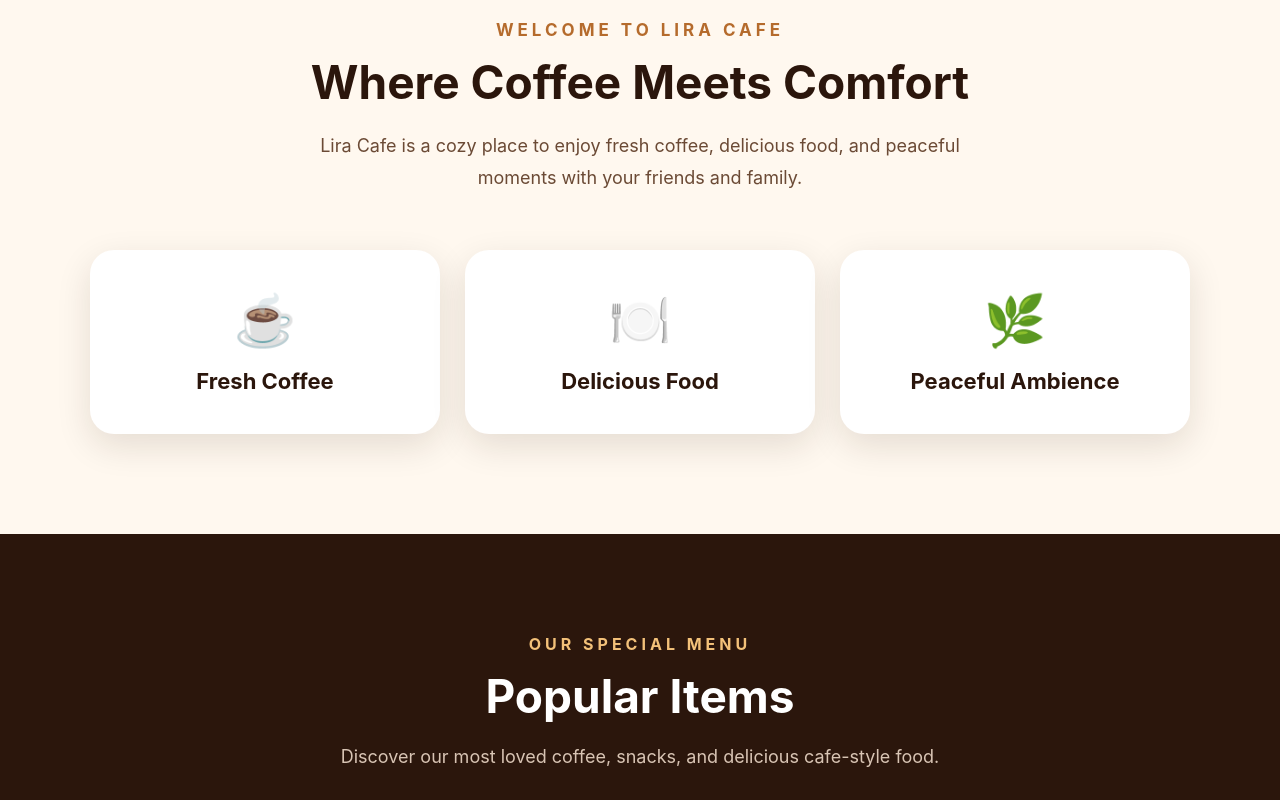
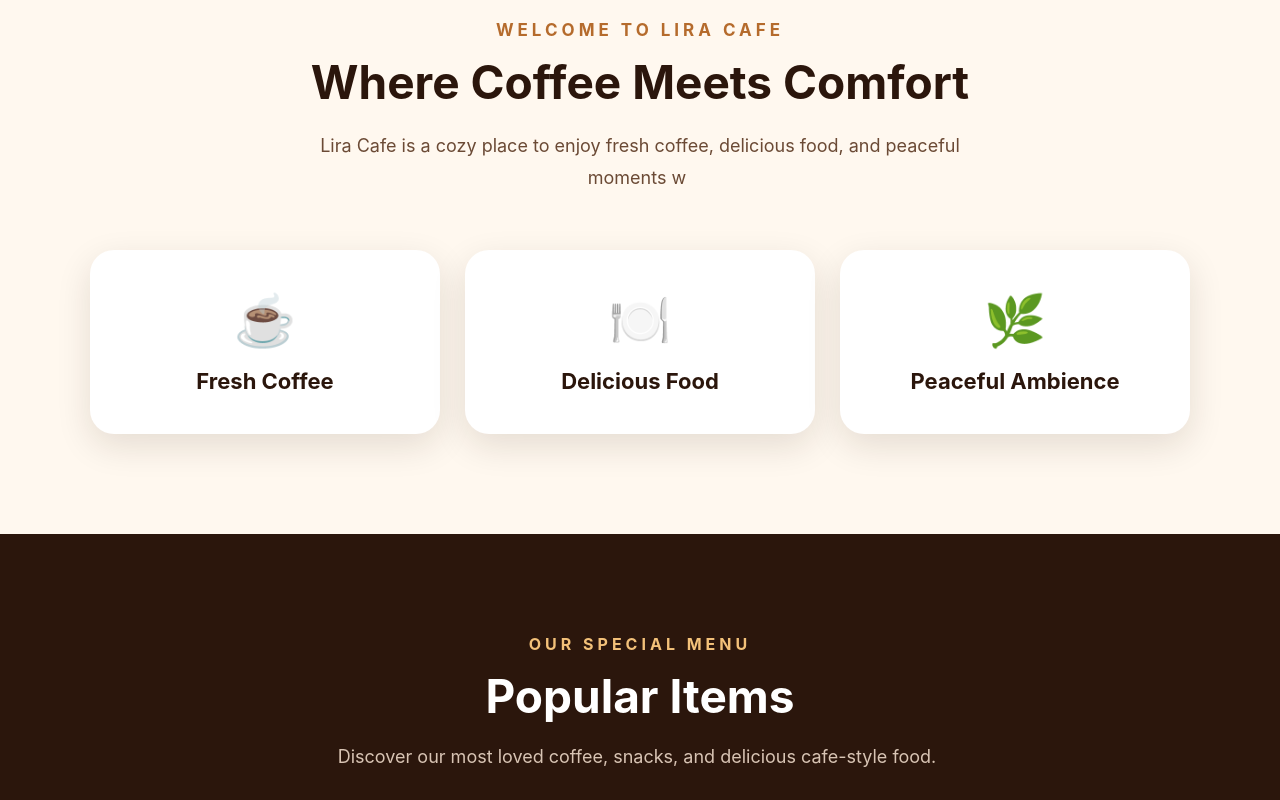
Before and after one commit to lalit25-kumar/LIRA-CAFE-Project, a React (Create React App) app: page / in a window 1280 px wide. Shown: the part 880-1680 px from the top of the page. Built offline with nearby package versions, Linux system fonts and the light colour scheme.

Commit message:
uploaded code for  lalit

```diff
--- a/src/components/CafeIntro.jsx
+++ b/src/components/CafeIntro.jsx
@@ -1,6 +1,39 @@
+import { useEffect, useState } from "react";
 import "./CafeIntro.css";
+import { TypeAnimation } from "react-type-animation";
 
 function CafeIntro() {
+  // Ye state batayegi ki typing effect start hua ya nahi
+  const [startTyping, setStartTyping] = useState(false);
+
+  useEffect(() => {
+    const handleScroll = () => {
+      const introSection = document.getElementById("about");
+
+      // Agar section mil gaya aur typing abhi start nahi hui hai
+      if (introSection && !startTyping) {
+        const sectionTop = introSection.getBoundingClientRect().top;
+        const windowHeight = window.innerHeight;
+
+        // Jab about section screen me aayega tab typing effect start hoga
+        if (sectionTop < windowHeight - 150) {
+          setStartTyping(true);
+        }
+      }
+    };
+
+    // Scroll hone par function chalega
+    window.addEventListener("scroll", handleScroll);
+
+    // Page reload hone par agar section already visible hai toh typing start hogi
+    handleScroll();
+
+    // Component remove hone par scroll listener remove ho jayega
+    return () => {
+      window.removeEventListener("scroll", handleScroll);
+    };
+  }, [startTyping]);
+
   return (
     <section className="cafe-intro" id="about">
       <div className="intro-container">
@@ -9,8 +42,17 @@ function CafeIntro() {
         <h2>Where Coffee Meets Comfort</h2>
 
         <p className="intro-text">
-          Lira Cafe is a cozy place to enjoy fresh coffee, delicious food,
-          and peaceful moments with your friends and family.
+          {/* Jab section screen me aayega tab hi typing effect start hoga */}
+          {startTyping && (
+            <TypeAnimation
+              sequence={[
+                "Lira Cafe is a cozy place to enjoy fresh coffee, delicious food, and peaceful moments with your friends and family.",
+              ]}
+              speed={60}
+              cursor={true}
+              repeat={0}
+            />
+          )}
         </p>
 
         <div className="intro-cards">
--- a/src/components/Menu.jsx
+++ b/src/components/Menu.jsx
@@ -1,6 +1,32 @@
+import { useEffect, useState } from "react";
 import "./Menu.css";
+import { TypeAnimation } from "react-type-animation";
 
 function Menu() {
+  const [startTyping, setStartTyping] = useState(false);
+
+  useEffect(() => {
+    const handleScroll = () => {
+      const menuSection = document.getElementById("menu");
+
+      if (menuSection && !startTyping) {
+        const sectionTop = menuSection.getBoundingClientRect().top;
+        const windowHeight = window.innerHeight;
+
+        if (sectionTop < windowHeight - 150) {
+          setStartTyping(true);
+        }
+      }
+    };
+
+    window.addEventListener("scroll", handleScroll);
+    handleScroll();
+
+    return () => {
+      window.removeEventListener("scroll", handleScroll);
+    };
+  }, [startTyping]);
+
   const menuItems = [
     {
       name: "Cappuccino",
@@ -44,19 +70,32 @@ function Menu() {
     <section className="menu-section" id="menu">
       <div className="menu-container">
         <p className="menu-small-title">Our Special Menu</p>
+
         <h2>Popular Items</h2>
+
         <p className="menu-text">
-          Discover our most loved coffee, snacks, and delicious cafe-style food.
+          {startTyping && (
+            <TypeAnimation
+              sequence={[
+                "Discover our most loved coffee, snacks, and delicious cafe-style food.",
+              ]}
+              speed={60}
+              cursor={true}
+              repeat={0}
+            />
+          )}
         </p>
 
         <div className="menu-grid">
           {menuItems.map((item, index) => (
             <div className="menu-card" key={index}>
               <div className="menu-icon">{item.icon}</div>
+
               <div className="menu-info">
                 <h3>{item.name}</h3>
                 <p>{item.desc}</p>
               </div>
+
               <div className="menu-price">{item.price}</div>
             </div>
           ))}
```
